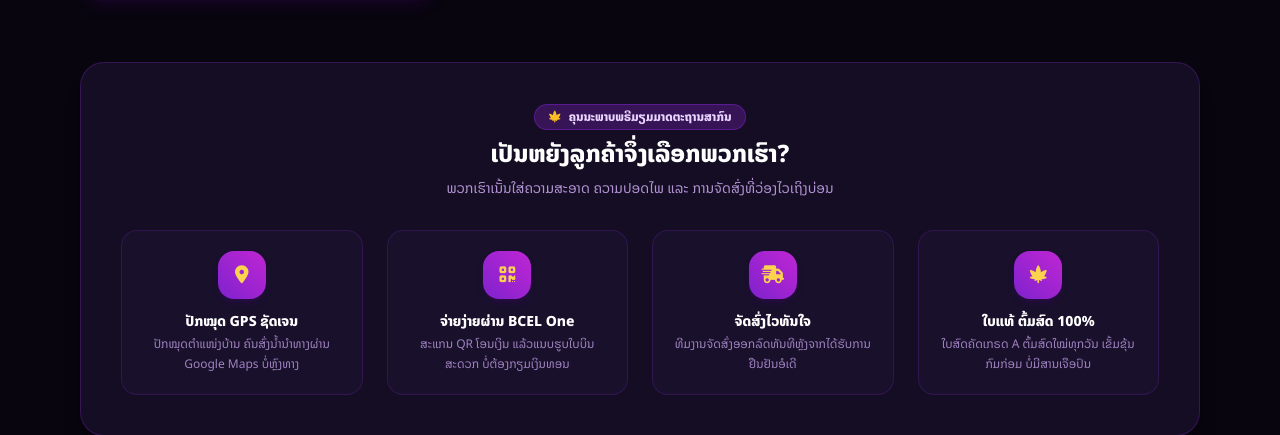
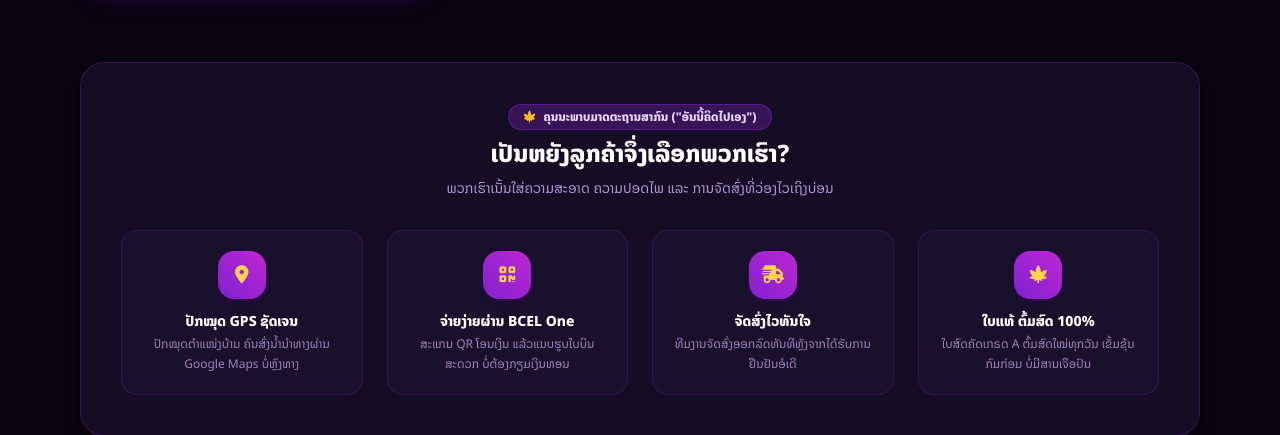
Before and after one commit to mangkorn1212/TomLaWa, a FastAPI app: page / in a window 1280 px wide. Shown: the part 2504-2939 px from the top of the page. Run offline with FastAPI, Linux system fonts and the light colour scheme; data comes from the database, SQL or seed files in the repository; some libraries are stand-ins or nearby versions.

Commit message:
feat: update feature badge to ຄຸນນະພາບມາດຕະຖານສາກົນ (" ອັນນີ້ຄິດໄປເອງ\)

```diff
--- a/app/templates/index.html
+++ b/app/templates/index.html
@@ -166,7 +166,7 @@
 <section class="bg-[#140d24] rounded-3xl p-6 sm:p-10 border border-purple-900/50 shadow-xl mb-12">
   <div class="text-center max-w-xl mx-auto mb-8">
     <div class="inline-flex items-center gap-2 bg-purple-900/50 text-purple-200 px-3.5 py-1 rounded-full text-xs font-black mb-2 border border-purple-700/50">
-      <i class="fa-solid fa-cannabis text-amber-400"></i> ຄຸນນະພາບພຣີມຽມມາດຕະຖານສາກົນ
+      <i class="fa-solid fa-cannabis text-amber-400"></i> ຄຸນນະພາບມາດຕະຖານສາກົນ ("ອັນນີ້ຄິດໄປເອງ")
     </div>
     <h3 class="text-xl sm:text-2xl font-black text-white mb-2">ເປັນຫຍັງລູກຄ້າຈຶ່ງເລືອກພວກເຮົາ?</h3>
     <p class="text-xs sm:text-sm text-purple-300/80">ພວກເຮົາເນັ້ນໃສ່ຄວາມສະອາດ ຄວາມປອດໄພ ແລະ ການຈັດສົ່ງທີ່ວ່ອງໄວເຖິງບ່ອນ</p>
```
